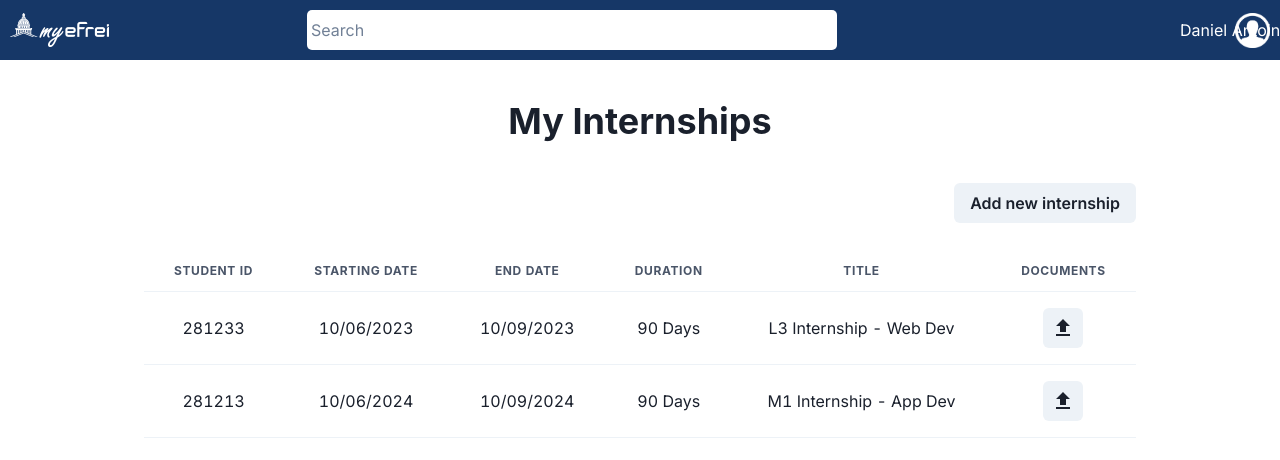
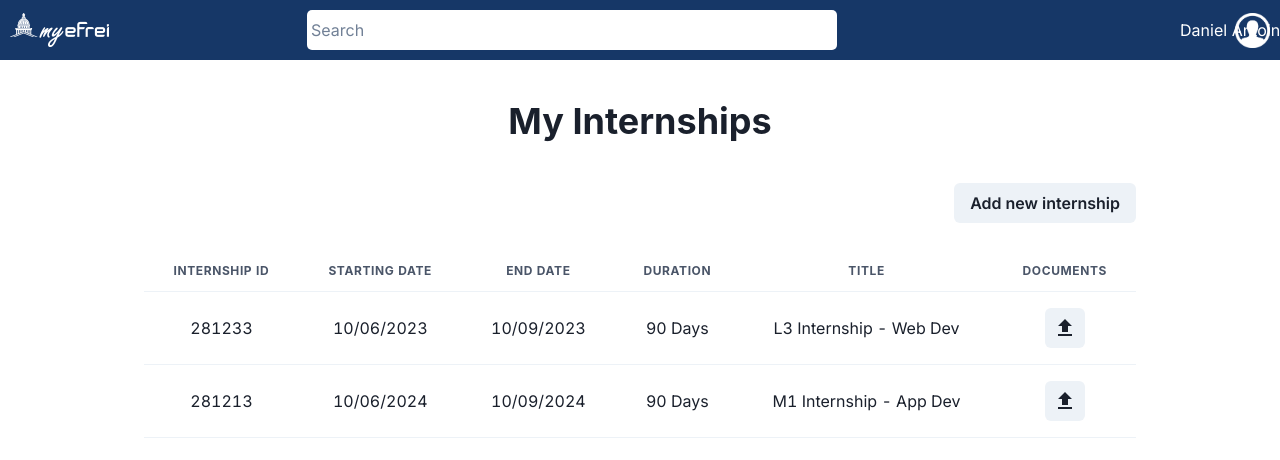
Before and after one commit to Capybara-Front/capybara-web, a Next.js app: page / in a window 1280 px wide. Shown: the top 460 px of the page. Built offline with nearby package versions, Linux system fonts and the light colour scheme.

Commit message:
modify my internships table

```diff
--- a/src/components/internships-table.tsx
+++ b/src/components/internships-table.tsx
@@ -7,7 +7,7 @@ const InternshipsTable = ({}) => {
       <Table size='md'>
         <Thead>
           <Tr>
-            <Th  style={{ textAlign: "center" }}>Student ID</Th>
+            <Th  style={{ textAlign: "center" }}>Internship ID</Th>
             <Th  style={{ textAlign: "center" }}>Starting Date</Th>
             <Th  style={{ textAlign: "center" }}>End Date</Th>
             <Th  style={{ textAlign: "center" }}>Duration</Th>
```
